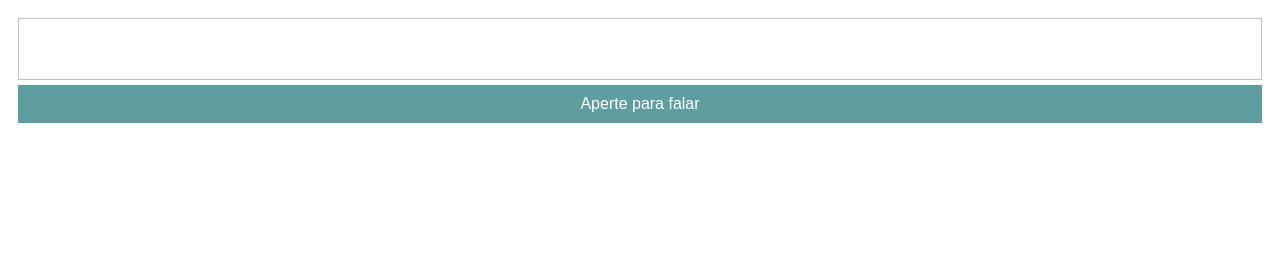
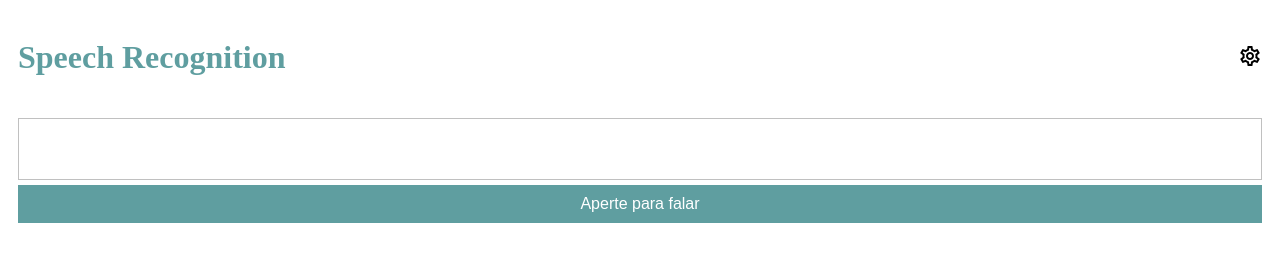
Before and after one commit to rafaelNandes/Javascript-speech-recognition-with-chrome, a plain HTML site: page index.html in a window 1280 px wide. Drawn offline with Linux system fonts and the light colour scheme.

Commit message:
adding title and settings icon

```diff
--- a/index.html
+++ b/index.html
@@ -8,6 +8,10 @@
     <title>Speech Recognition</title>
 </head>
 <body>
+    <div class="title">
+        <h1>Speech Recognition</h1>
+        <span><img src="./assets/settings.png"></span>
+    </div>
     <div class="flex-container">
         <div class="text" ></div>
         <button class="button">Aperte para falar</button>
--- a/style.css
+++ b/style.css
@@ -1,3 +1,12 @@
+.title{
+    display: flex;
+    flex-direction: row;
+    justify-content: space-between;
+    align-items: center;
+    color: cadetblue;
+    padding: 10px;
+}
+
 .flex-container{
     display: flex;
     flex-direction: column;
```
Also changed, not shown: assets/settings.png (added).
